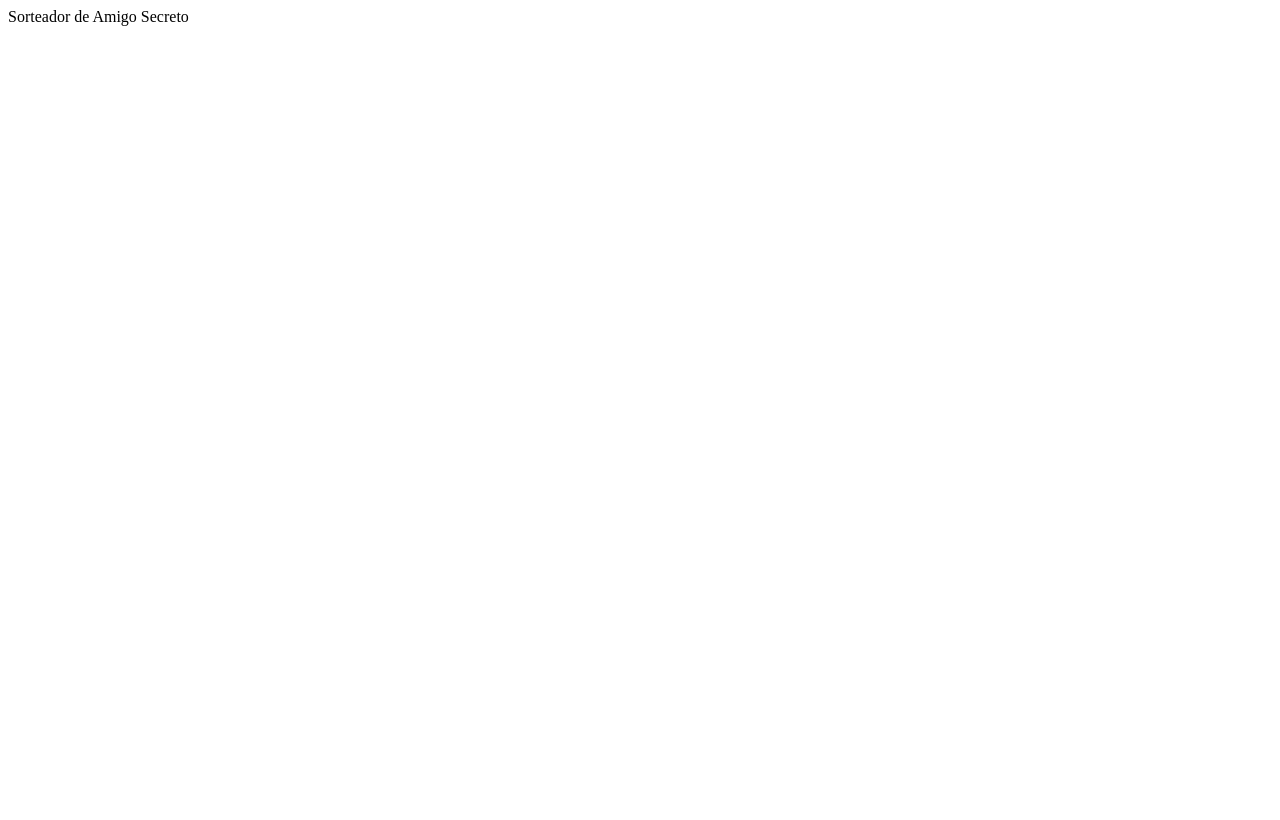
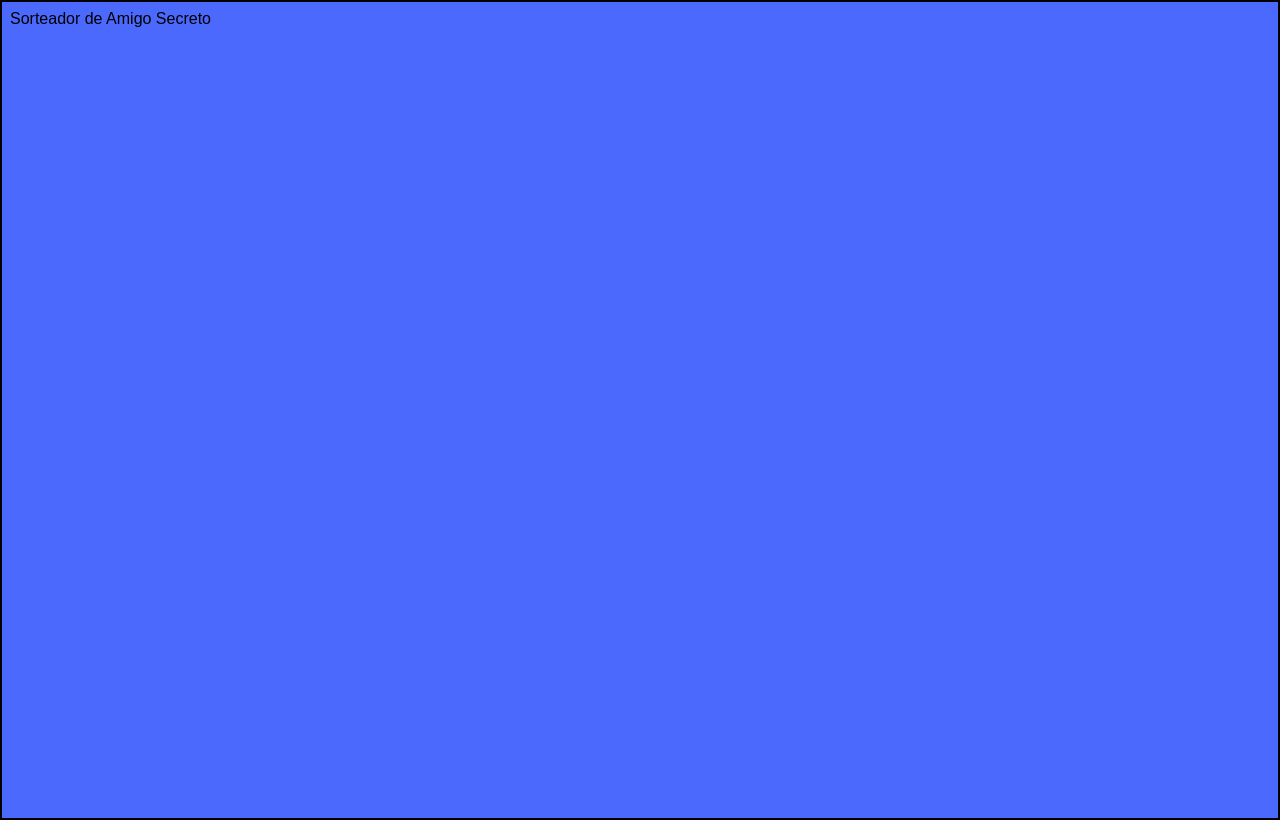
Before and after one commit to lucaspanizio/sorteador-de-amigo-secreto, a React (Vite) app: page / in a window 1280 px wide. Built offline with nearby package versions, Linux system fonts and the light colour scheme.

Commit message:
:lipstick: style: add global style file

```diff
--- a/src/App.tsx
+++ b/src/App.tsx
@@ -1,3 +1,5 @@
+import '@/globals.css';
+
 function App() {
   return <>Sorteador de Amigo Secreto</>;
 }
--- /dev/null
+++ b/src/globals.css
@@ -0,0 +1,11 @@
+#root {
+  display: flex;
+  flex-direction: column;
+  min-height: 100vh;
+}
+
+html {
+  background: #4b69fd;
+  border: 2px solid black;
+  font-family: 'Poppins', sans-serif;
+}
```
